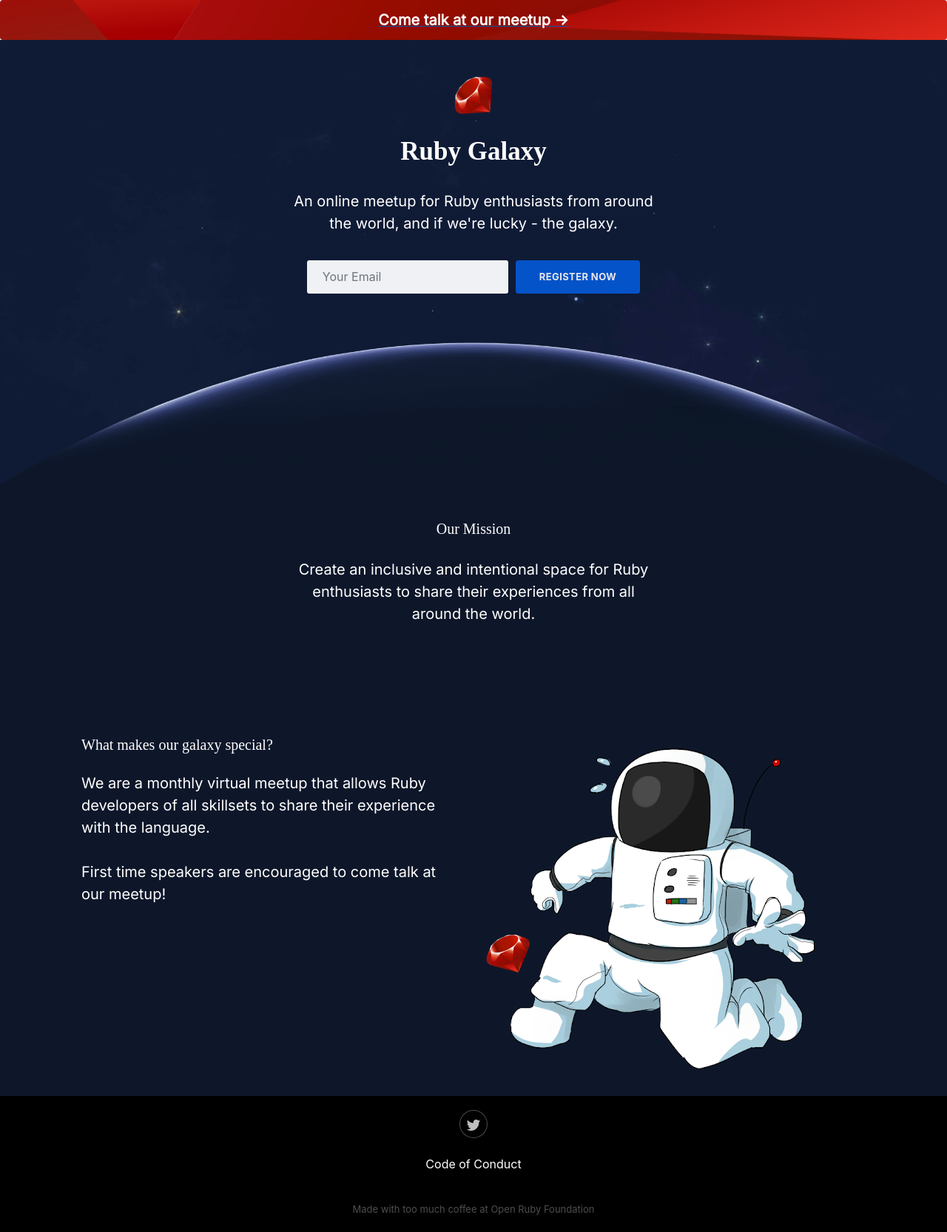
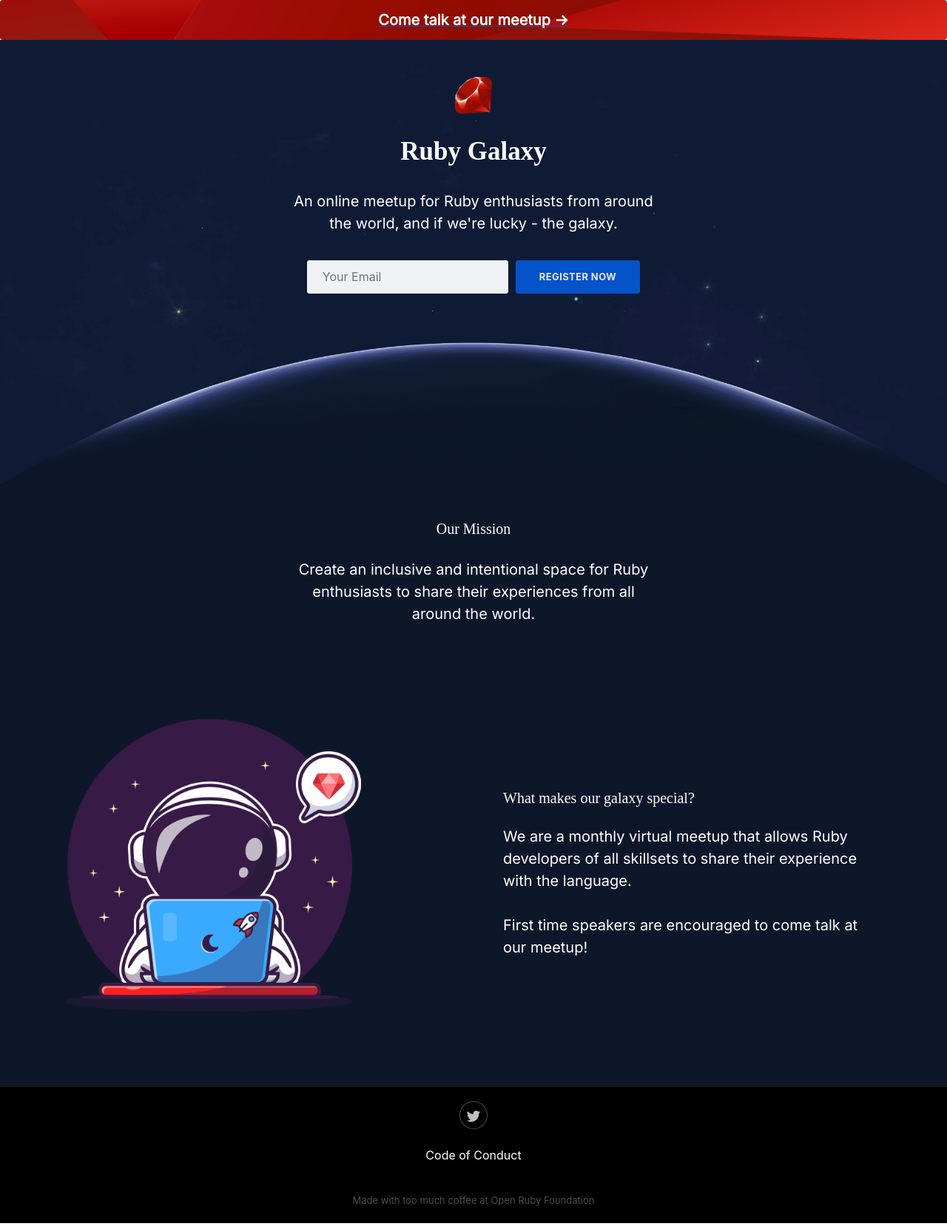
Before and after one commit to openrubyfoundation/rubygalaxy, a Jekyll site: the page built from website/index.markdown, in a window 1280 px wide. Shown: the whole page at 74% size. Built offline with Jekyll 4.4.1, drawn with Linux system fonts in a browser that asks for light colours.

Commit message:
Changed the size of new astronaut and alignment

```diff
--- a/website/_layouts/landing.html
+++ b/website/_layouts/landing.html
@@ -35,18 +35,21 @@
   <div style="background: rgb(14,23,42);padding-top: 50px;padding-bottom: 0px;">
     <div class="container">
       <div class="row">
+        <div class="col-md-6 text-nowrap text-truncate">
+          <img class="img-astronaut" src="/assets/img/flat-rubified-astronaut-hacking.png" alt="Ruby Astronaut">
+          <!-- <iframe allowfullscreen="" frameborder="0"
+          src="https://www.youtube.com/embed/NGXp6_-nc4s?autoplay=1&amp;mute=1&amp;loop=1&amp;playlist=NGXp6_-nc4s"
+          width="560" height="315"></iframe> -->
+        </div>
         <div class="col-md-6">
+          <br>
+          <br>
+          <br>
           <h2 class="text-left text-white" style="font-family: rockwell;margin: 25px;font-size: 20;">What makes our
             galaxy special?</h2>
             <p class="text-left text-white" style="font-family: inter;font-size: 20px;margin: 25px;">We are a monthly
               virtual meetup that allows Ruby developers of all skillsets to share their experience with the language.
               <br><br>First time speakers are encouraged to come talk at our meetup!<br></p>
-            </div>
-            <div class="col-md-6 text-nowrap text-truncate">
-              <img src="/assets/img/ruby_astronaut.png" alt="Ruby Astronaut">
-              <!-- <iframe allowfullscreen="" frameborder="0"
-              src="https://www.youtube.com/embed/NGXp6_-nc4s?autoplay=1&amp;mute=1&amp;loop=1&amp;playlist=NGXp6_-nc4s"
-              width="560" height="315"></iframe> -->
             </div>
           </div>
   </div>
```
Also changed, not shown: website/assets/css/styles.min.css, website/assets/img/astronaut-holding-ruby.png (added), website/assets/img/danial-ricaros-FCHlYvR5gJI-unsplash.jpg (deleted), website/assets/img/flat-rubified-astronaut-hacking.png (added), website/assets/img/flat-rubified-astronaut-reading.png (added), website/assets/img/logo-title.png (added), website/assets/img/thisisengineering-raeng-lLrZy195sIU-unsplash.jpg (deleted), 11 other files.
